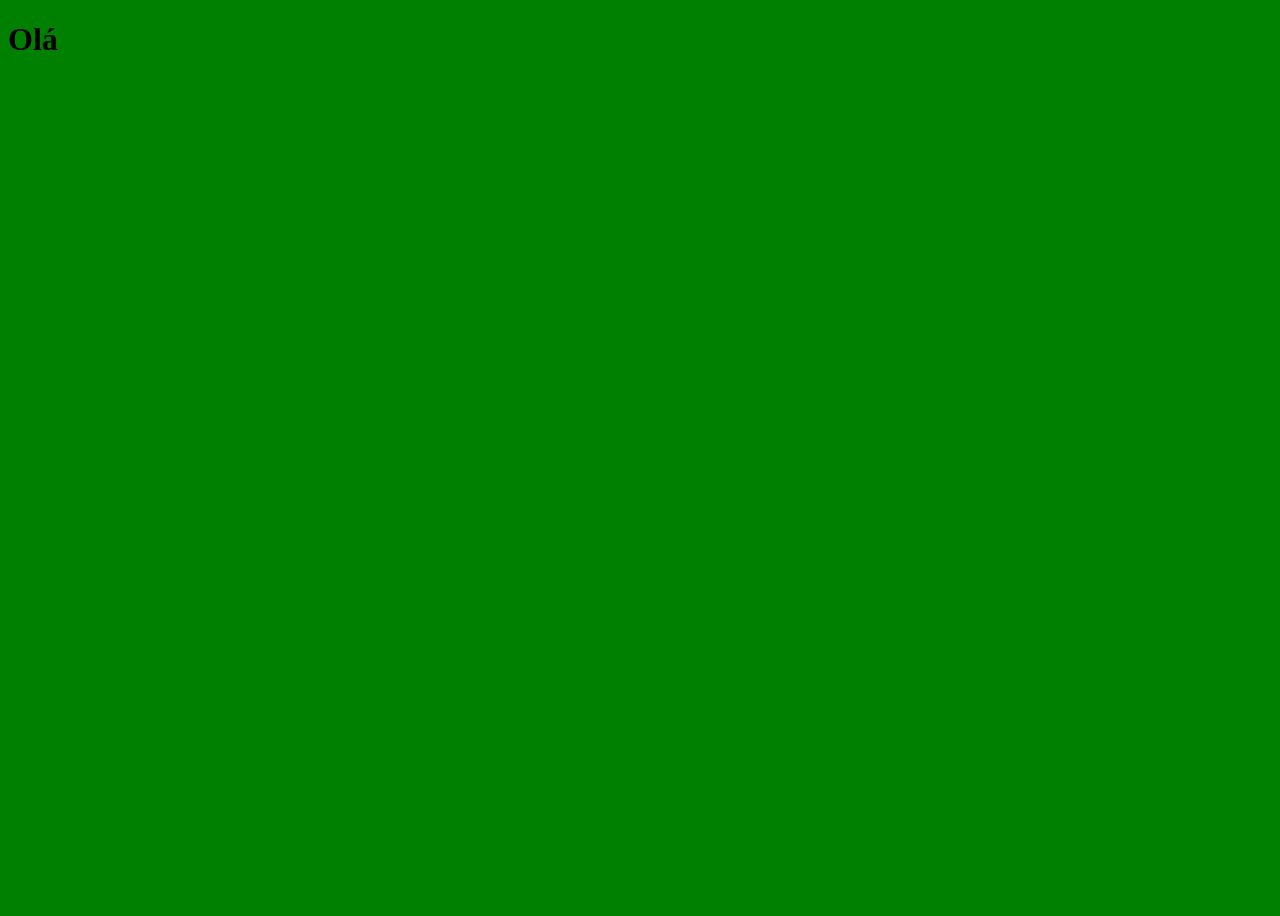
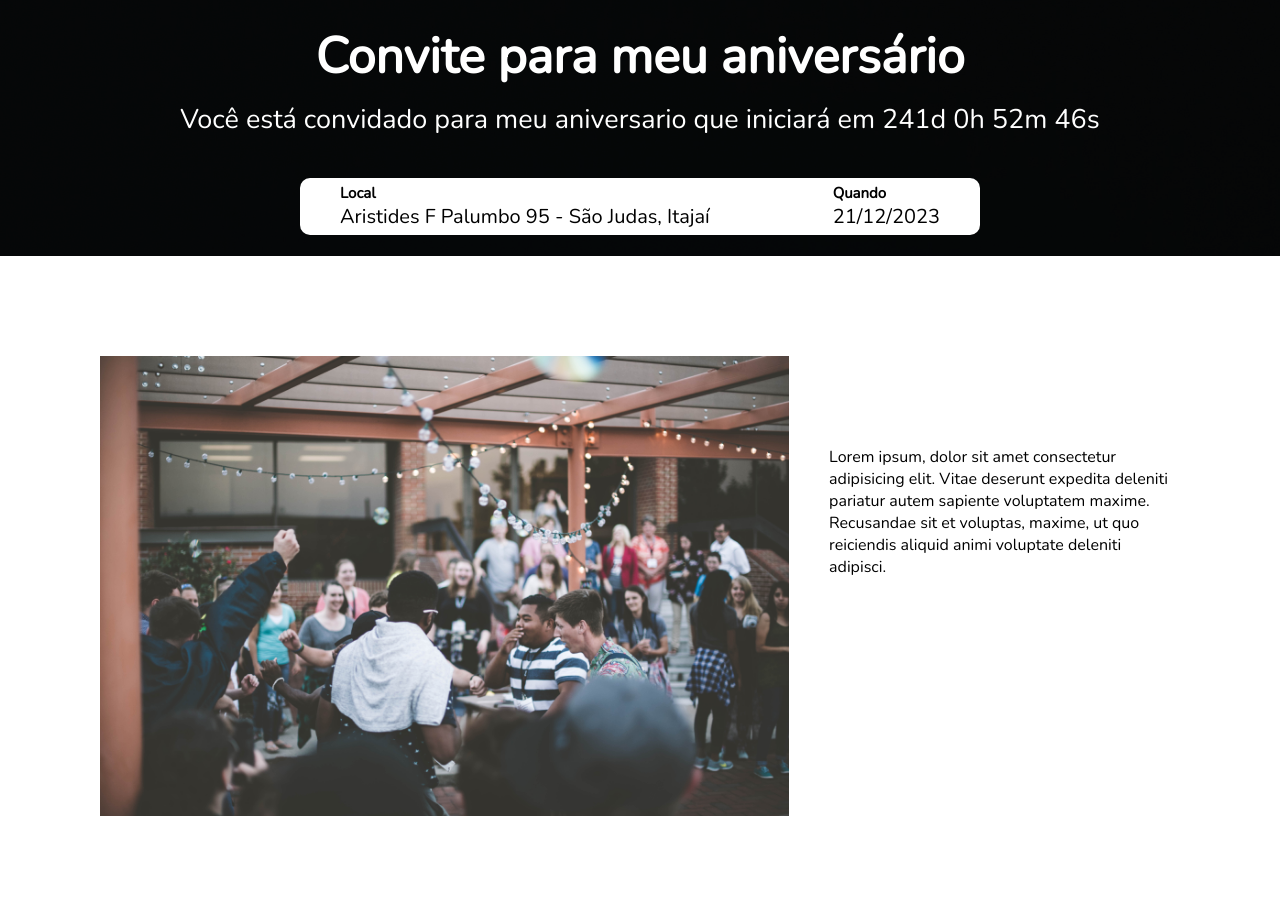
Before and after one commit to barbosagustav/projeto_evento_aniversario, a website built with Parcel: page src/index.html in a window 1280 px wide. Before the commit the page ends 800 px from the top, so only its background shows below. Built offline with nearby package versions, Linux system fonts and the light colour scheme; a web font is replaced by a local one.

Commit message:
finalizando o js

```diff
--- a/package.json
+++ b/package.json
@@ -5,6 +5,7 @@
   "main": "index.js",
   "scripts": {
     "dev": "parcel src/index.html src/styles/main.scss src/scripts/main.js",
+    "build": "parcel build src/index.html",
     "test": "echo \"Error: no test specified\" && exit 1"
   },
   "keywords": [],
@@ -12,6 +13,7 @@
   "license": "ISC",
   "devDependencies": {
     "@parcel/transformer-sass": "^2.8.3",
-    "parcel": "^2.8.3"
+    "parcel": "^2.8.3",
+    "sharp": "^0.31.3"
   }
 }
--- a/sharp.config.json
+++ /dev/null
@@ -1,5 +0,0 @@
-{
-    "png": {
-        "quality": 75
-    }
-}
--- a/src/index.html
+++ b/src/index.html
@@ -6,9 +6,34 @@
     <meta name="viewport" content="width=device-width, initial-scale=1.0">
     <title>Document</title>
     <link rel="stylesheet" href="./styles/main.scss">
+    <link rel="preconnect" href="https://fonts.googleapis.com">
+    <link rel="preconnect" href="https://fonts.gstatic.com" crossorigin>
+    <link href="https://fonts.googleapis.com/css2?family=Montserrat+Alternates:ital,wght@1,700&family=Montserrat+Subrayada&family=Nunito:wght@200&display=swap" rel="stylesheet">
 </head>
 <body>
-    <h1>Olá</h1>
+    <header class="hero">
+        <div class="container">
+            <h1>Convite para meu aniversário</h1>
+            <p>Você está convidado para meu aniversario que iniciará em <span id="contador"></span></p>
+            <div class="container__local">
+                <span>
+                    <h3>Local</h3>
+                    <p>Aristides F Palumbo 95 - São Judas, Itajaí</p>
+                </span>
+                <span>
+                    <h3>Quando</h3>
+                    <p>21/12/2023</p>
+                </span>
+            </div>
+        </div>
+    </header>
+
+    <section>
+        <div class="container2">
+            <img src="./images/amigos.jpg" alt="">
+            <p>Lorem ipsum, dolor sit amet consectetur adipisicing elit. Vitae deserunt expedita deleniti pariatur autem sapiente voluptatem maxime. Recusandae sit et voluptas, maxime, ut quo reiciendis aliquid animi voluptate deleniti adipisci.</p>
+        </div>
+    </section>
     <script src="./scripts/main.js"></script>
 </body>
 </html>
--- a/src/scripts/main.js
+++ b/src/scripts/main.js
@@ -0,0 +1,31 @@
+
+
+const dataDoEvento = new Date("Dec 21, 2023 20:00:00");
+const timeStampDoEvento = dataDoEvento.getTime();
+
+
+
+const contaAsHoras = setInterval(function() {
+    const agora = new Date();
+    const timeStampAtual = agora.getTime();
+
+    const distanciaAteOEvento = timeStampDoEvento - timeStampAtual;
+
+    const diaEmMs = 1000 * 60 * 60 * 24;
+    const horaEmMs = 1000 * 60 * 60;
+    const minutoEmMs = 1000 * 60;
+
+
+    const diasAteOEvento = Math.floor (distanciaAteOEvento / diaEmMs);
+    const horasAteOEvento = Math.floor((diasAteOEvento % diaEmMs) / horaEmMs);
+    const minutosAteOEvento = Math.floor((distanciaAteOEvento % horaEmMs) / minutoEmMs);
+    const segundosAteOEvento = Math.floor((distanciaAteOEvento % minutoEmMs) / 1000);
+    console.log(segundosAteOEvento);
+
+    document.getElementById('contador').innerHTML = `${diasAteOEvento}d ${horasAteOEvento}h ${minutosAteOEvento}m ${segundosAteOEvento}s`;
+
+    if (distanciaAteOEvento < 0) {
+        clearInterval(contaAsHoras);
+        document.getElementById('contador').innerHTML = 'Evento expirado'
+    }
+}, 1000);
--- a/src/styles/main.scss
+++ b/src/styles/main.scss
@@ -1,3 +1,69 @@
+* {
+    margin: 0;
+    padding: 0;
+}
+
 body {
-    background-color: green;
+    font-family: 'Nunito', sans-serif;
 }
+
+.hero {
+    background-image: url(../images/velas.jpg);
+    background-position: 0px -10030px;
+    background-size: cover;
+    color: white;
+}
+
+.container {
+    height: 20vw;
+    background-color: rgba(0, 0, 0, 0.8);
+    display: flex;
+    flex-direction: column;
+    justify-content: center;
+    align-items: center;
+
+
+    h1 {
+        font-size: 50px;
+        margin-bottom: 10px;
+    }
+
+    p {
+        font-size: 27px;
+    }
+
+    &__local {
+        background-color: white;
+        color: black;
+        display: flex;
+        justify-content: space-between;
+        margin-top: 40px;
+        width: 600px;
+        padding: 5px 40px 5px 40px;
+        border-radius: 10px;
+
+        h3 {
+            font-size: 15px;
+        }
+
+        p {
+            font-size: 20px;
+        }
+    }
+}
+
+section {
+    padding: 100px;
+}
+
+.container2 {
+    height: 460px;
+    display: flex;
+
+    p {
+        margin: 90px 0px 0px 40px;
+    }
+
+    img {
+    }
+}
```
Also changed, not shown: src/images/amigos.jpg (added), src/images/velas.jpg (added), 1 other file.
